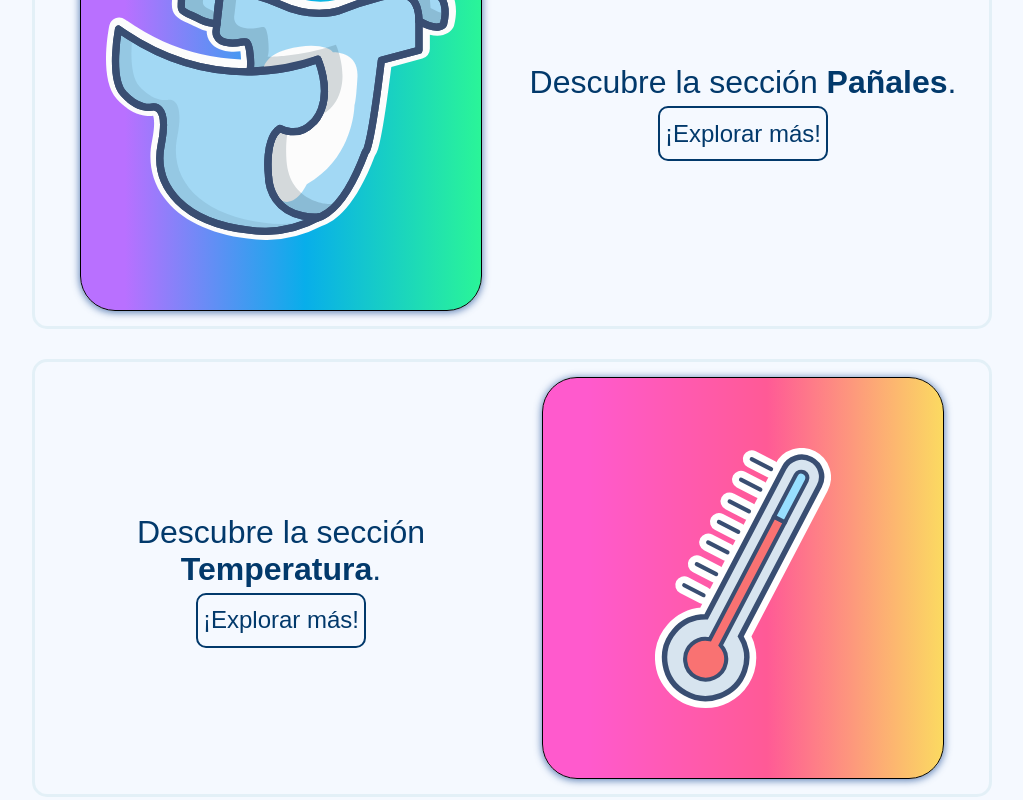
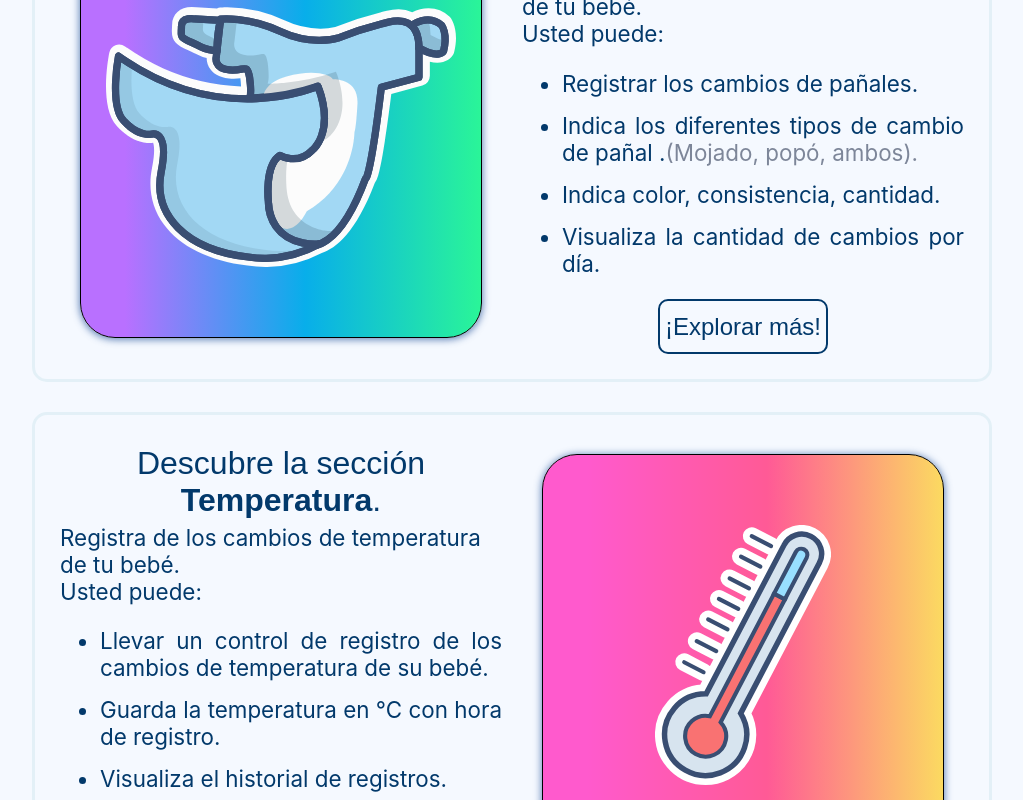
Before and after one commit to iamivansantana/BabyWorld, a React (Create React App) app: page / in a window 1280 px wide. Shown: the part 2400-3200 px from the top of the page, without its empty margins (128-1151 px from the left). Built offline with nearby package versions, Linux system fonts and the light colour scheme; the HTML template or start-up script is replaced by a standard one.

Commit message:
Adding description on AppsCard

```diff
--- a/src/components/infoPage/BWInfo.js
+++ b/src/components/infoPage/BWInfo.js
@@ -76,26 +76,59 @@ const BWInfo = () => {
                             desc={'Lleva el registro de los cambios de pañales de tu bebé.'}
                             color={'Tres'}
                             flexAreaSide={'flexAreasLeft'}
-                            />
+                        >
+                            <div>Lleva el registro de los cambios de pañal de tu bebé.</div>
+                            <div>Usted puede:</div>
+                            <ul style={{textAlign:'justify'}}>
+                                <li style={{marginBottom:'15px'}}>Registrar los cambios de pañales. </li>
+                                <li style={{marginBottom:'15px'}}>Indica los diferentes tipos de cambio de pañal .<span style={{color:'#7d8699'}}>(Mojado, popó, ambos).</span></li>
+                                <li style={{marginBottom:'15px'}}>Indica color, consistencia, cantidad.</li>
+                                <li>Visualiza la cantidad de cambios por día.</li>
+                            </ul>
+                        </AppsCard>
                         <AppsCard
                             img={'temperatura'}
                             desc={'Lleva el registro de la temperatura de tu bebé.'}
                             color={'Cuatro'}
                             flexAreaSide={'flexAreasRigt'}
-                            />
+                        >
+                            <div>Registra de los cambios de temperatura de tu bebé.</div>
+                            <div>Usted puede:</div>
+                            <ul style={{textAlign:'justify'}}>
+                                <li style={{marginBottom:'15px'}}>Llevar un control de registro de los cambios de temperatura de su bebé.</li>
+                                <li style={{marginBottom:'15px'}}>Guarda la temperatura en °C con hora de registro. </li>
+                                <li>Visualiza el historial de registros.</li>
+                            </ul>
+                        </AppsCard>
                         <span className="bwApp-hiden-on ">
                             <AppsCard
                                 img={'vacunas'}
                                 desc={'Crea un calendario con recordatorio de las vacunas de tu bebé.'}
                                 color={'Cinco'}
                                 flexAreaSide={'flexAreasLeft'}
-                                />
+                                >
+                                <div>Crea un calendario con recordatorio de las vacunas de tu bebé.</div>
+                                <div>Usted puede:</div>
+                                <ul style={{textAlign:'justify'}}>
+                                    <li>Crear un calendario de vacunación para tu bebé.</li>
+                                    <li>Programar recordatorios con alarmas.</li>
+                                    <li>Visualiza el calendario registrado.</li>
+                                </ul>
+                            </AppsCard>
                             <AppsCard
                                 img={'siestas'}
                                 desc={'Lleva un registro de las siestas que toma tu bebé'}
                                 color={'Seis'}
                                 flexAreaSide={'flexAreasRigt'}
-                                />
+                            >
+                                <div>Lleva el registro de las siestas que toma tu bebé.</div>
+                                <div>Usted puede:</div>
+                                <ul style={{textAlign:'justify'}}>
+                                    <li>Llevar el registro de las siestas de tu bebé.</li>
+                                    <li>Tomar el tiempo cronometrado de cada siesta.</li>
+                                    <li>Visualiza el historial de registros.</li>
+                                </ul>
+                            </AppsCard>
                             <AppsCard
                                 img={'llanto'}
                                 desc={'Lleva un registro del tiempo de llanto a tu bebé'}
```
